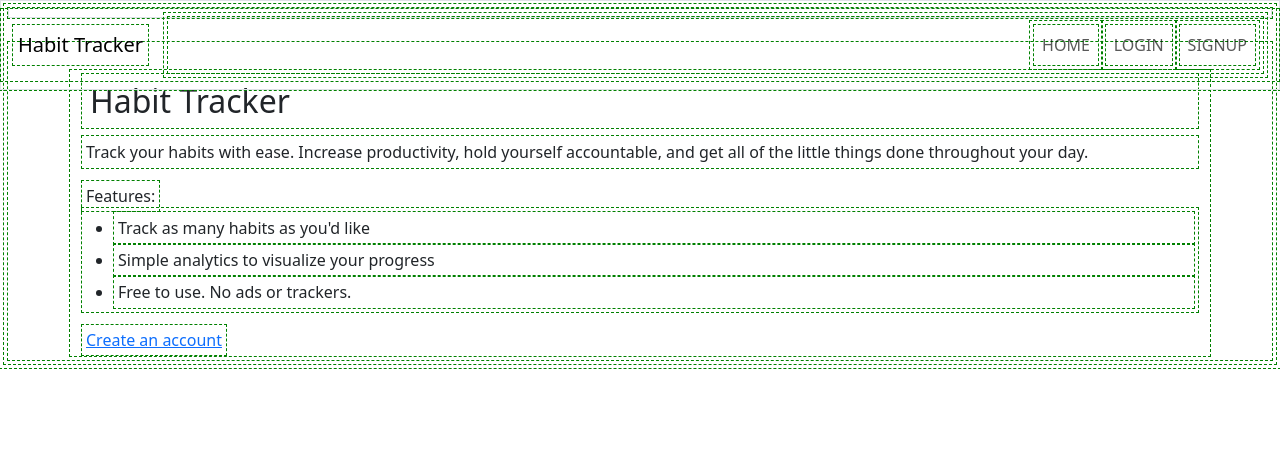
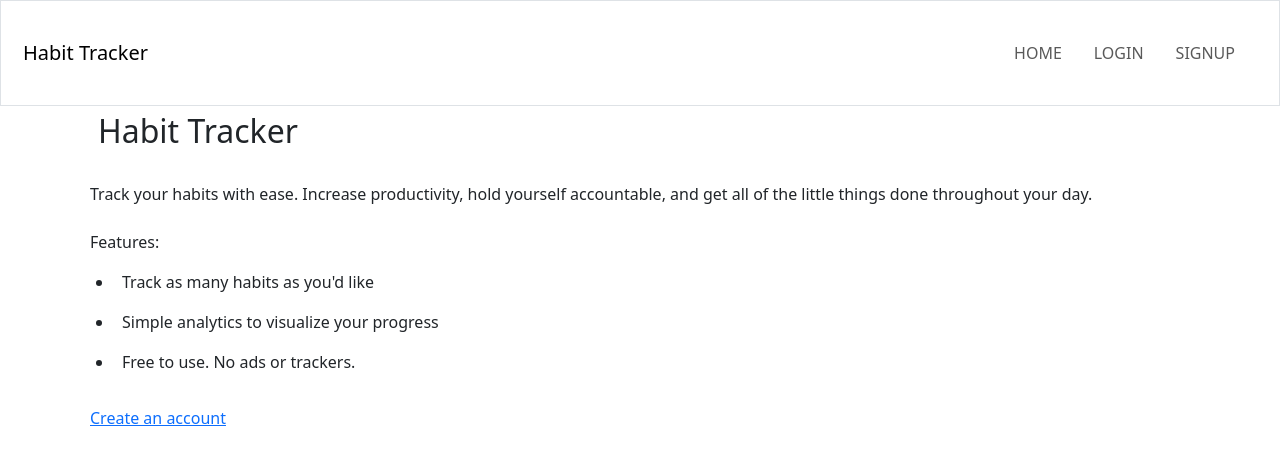
Before and after one commit to sarembot/habit-tracker, a Django app: page / in a window 1280 px wide. Shown: the top 465 px of the page. Run offline with Django 5.2, Linux system fonts and the light colour scheme; some libraries are stand-ins or nearby versions.

Commit message:
Core navbar implemented

```diff
--- a/apps/habits/templates/habits/base.html
+++ b/apps/habits/templates/habits/base.html
@@ -3,22 +3,21 @@
 <head>
     <meta charset="UTF-8">
     <meta name="viewport" content="width=device-width, initial-scale=1.0">
-    <link rel="stylesheet" href="/static/style.css">
     <title>Habit Tracker</title>
     {% load bootstrap5 %}
     {% bootstrap_css %}
     {% bootstrap_javascript %}
 
+    <link rel="stylesheet" href="/static/style.css">
     <title>{% block title %}Habit Tracker{% endblock %}</title>
 </head>
 <body>
-    <header class="mb-4 border">
-
-        <nav class="navbar fixed-top navbar-expand-md border">
+    <header class="p-0">
+        <nav class="navbar fixed-top navbar-expand-md border p-0 m-0">
             <div class="container-fluid">
                 <a class="navbar-brand fs-5" href="{% url 'home' %}">Habit Tracker</a>
-                <button class="navbar-toggler p-1" type="button" data-bs-toggle="collapse" data-bs-target="#navbarSupportedContent" aria-controls="navbarSupportedContent" aria-expanded="false" aria-label="Toggle navigation">
-                    <span class="navbar-toggler-icon"></span>
+                <button class="navbar-toggler p-1 border-dark" type="button" data-bs-toggle="collapse" data-bs-target="#navbarSupportedContent" aria-controls="navbarSupportedContent" aria-expanded="false" aria-label="Toggle navigation">
+                    <span class="navbar-toggler-icon border-dark"></span>
                 </button>
                 <div class="collapse navbar-collapse" id="navbarSupportedContent">
                     <div class="container-fluid justify-content-end p-0">
@@ -43,7 +42,7 @@
                                 <a class="nav-link hover-transition" href="{% url 'login'%}">LOGIN</a>
                             </li>
                             <li class="nav-item">
-                                <a class="nav-link hover-transition" href="{% url 'home'%}">SIGNUP</a>
+                                <a class="nav-link hover-transition" href="{% url 'signup'%}">SIGNUP</a>
                             </li>
                         </ul>
                         {% endif %}
@@ -51,34 +50,7 @@
                 </div>
             </div>
           </nav>
-
-
-        <!-- <nav>
-            <div class="container">
-                {% if user.is_authenticated %}
-                <ul class="nav navbar">
-                    <li class="nav-item">
-                        Hello, {{ user.username }}!
-                    </li>
-                    <li class="nav-item">
-                        <a class="nav-link" href="{% url 'home' %}">Home</a>
-                    </li>
-                    <li class="nav-item">
-                        <a class="nav-link" href="{% url 'habits' %}">Dashboard</a>
-                    </li>
-                    <li class="nav-item">
-                        <a class="nav-link" href="{% url 'logout' %}">Logout</a>
-                    </li>
-                </ul>
-                {% else %}
-                    <a href="{% url 'home'%}">Home</a>
-                    <a href="{% url 'login' %}">Login</a>
-                    <a href="{% url 'signup' %}">Sign up</a>
-                {% endif %}
-            </div>
-        </nav> -->
     </header>
-
     <main>
         {% block content %}
         {% endblock %}
--- a/apps/habits/templates/habits/habits.html
+++ b/apps/habits/templates/habits/habits.html
@@ -1,7 +1,7 @@
 {% extends "habits/base.html"  %}
 
 {% block content %}
-
+<div class="container page">
     <h2>Your Habits</h2>
     <h3>Add New Habit</h3>
     <form action="{% url 'habits' %}" method="post">
@@ -29,9 +29,7 @@
                 </td>
             </tr>
             {% endfor %}
-
           </table>
-
-
     </ul>
+</div>
 {% endblock %}
--- a/apps/habits/templates/habits/home.html
+++ b/apps/habits/templates/habits/home.html
@@ -1,7 +1,7 @@
 {% extends "habits/base.html"  %}
 
 {% block content %}
-<div class="container mt-4">
+<div class="container page">
     <h2>Habit Tracker</h2>
     <p>Track your habits with ease. Increase productivity, hold yourself accountable, and get all of the little things done throughout your day.</p>
 
--- a/apps/habits/templates/habits/registration/login.html
+++ b/apps/habits/templates/habits/registration/login.html
@@ -1,10 +1,13 @@
 {% extends "habits/base.html" %}  {# if you have a base template #}
 
 {% block content %}
+
+<div class="container page">
   <h2>Login</h2>
   <form method="post" action="{% url 'login' %}">
     {% csrf_token %}
     {{ form.as_p }}
     <input type="submit">
   </form>
+</div>
 {% endblock %}
--- a/apps/habits/templates/habits/registration/logout.html
+++ b/apps/habits/templates/habits/registration/logout.html
@@ -1,6 +1,7 @@
 {% extends "habits/base.html" %}
 
 {% block content %}
+<div class="container page">
   <h2>Are you sure you want to logout?</h2>
   <div>
      <form method="post" action="{% url 'logout' %}">
@@ -8,6 +9,6 @@
       <input type="submit">
      </form>
   </div>
-
   <a href="{% url 'home'%}">No, take me home.</a>
+</div>
 {% endblock %}
--- a/apps/habits/templates/habits/registration/signup.html
+++ b/apps/habits/templates/habits/registration/signup.html
@@ -1,6 +1,7 @@
 {% extends "habits/base.html" %}
 
 {% block content %}
+<div class="container page">
 <h2>Sign Up</h2>
   <form action="{% url 'signup' %}" method="post">
     {% csrf_token %}
@@ -10,6 +11,5 @@
     {{ form.as_p }}
     <input type="submit">
   </form>
-
-
+</div>
 {% endblock %}
--- a/static/style.css
+++ b/static/style.css
@@ -1,5 +1,10 @@
 * {
-    outline: 1px green dashed;
+    /* outline: 1px green dashed; */
     box-sizing: border-box;
-    padding: 0.25em;
+    padding: 0.5em;
+    margin: 0em;
 }
+
+.page {
+    margin-top: 4em;
+}
```
